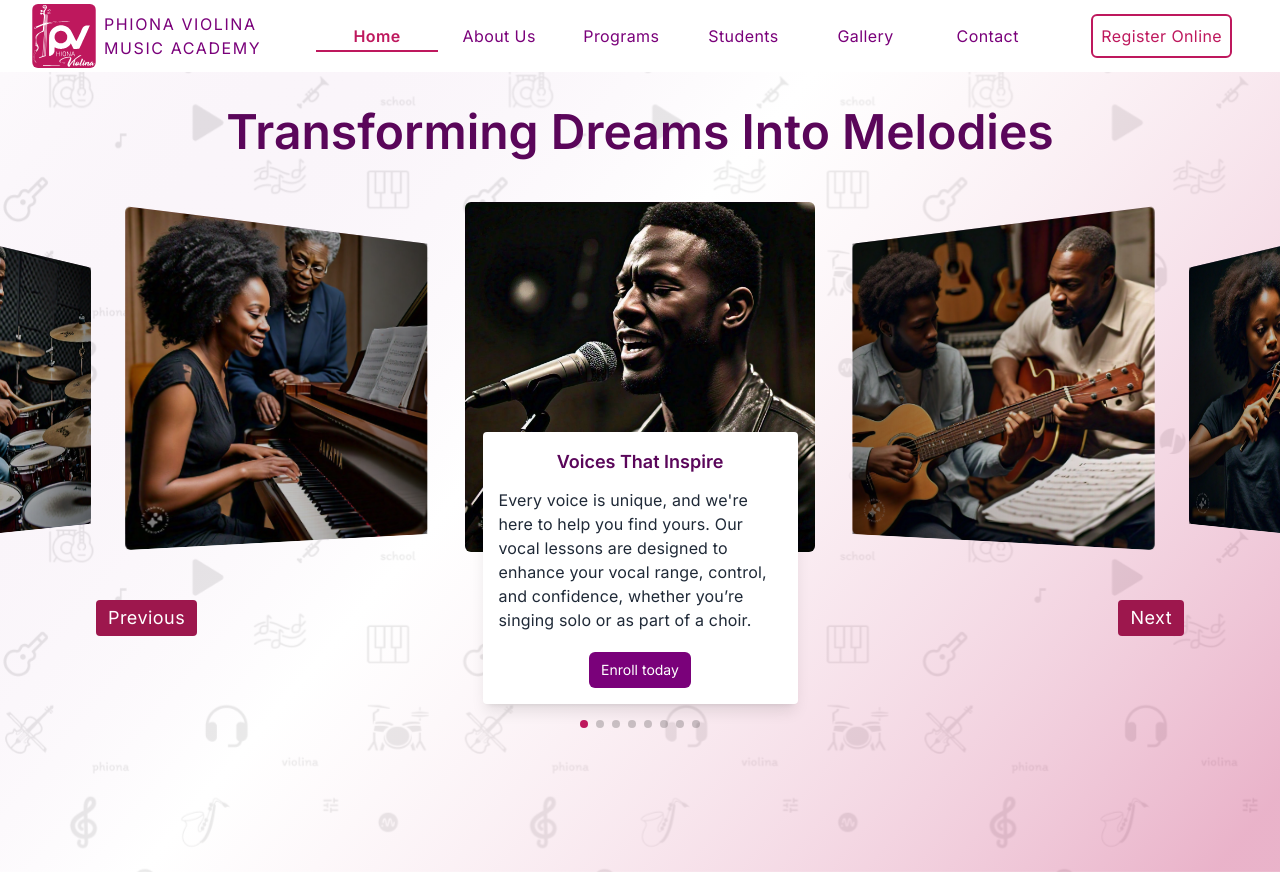
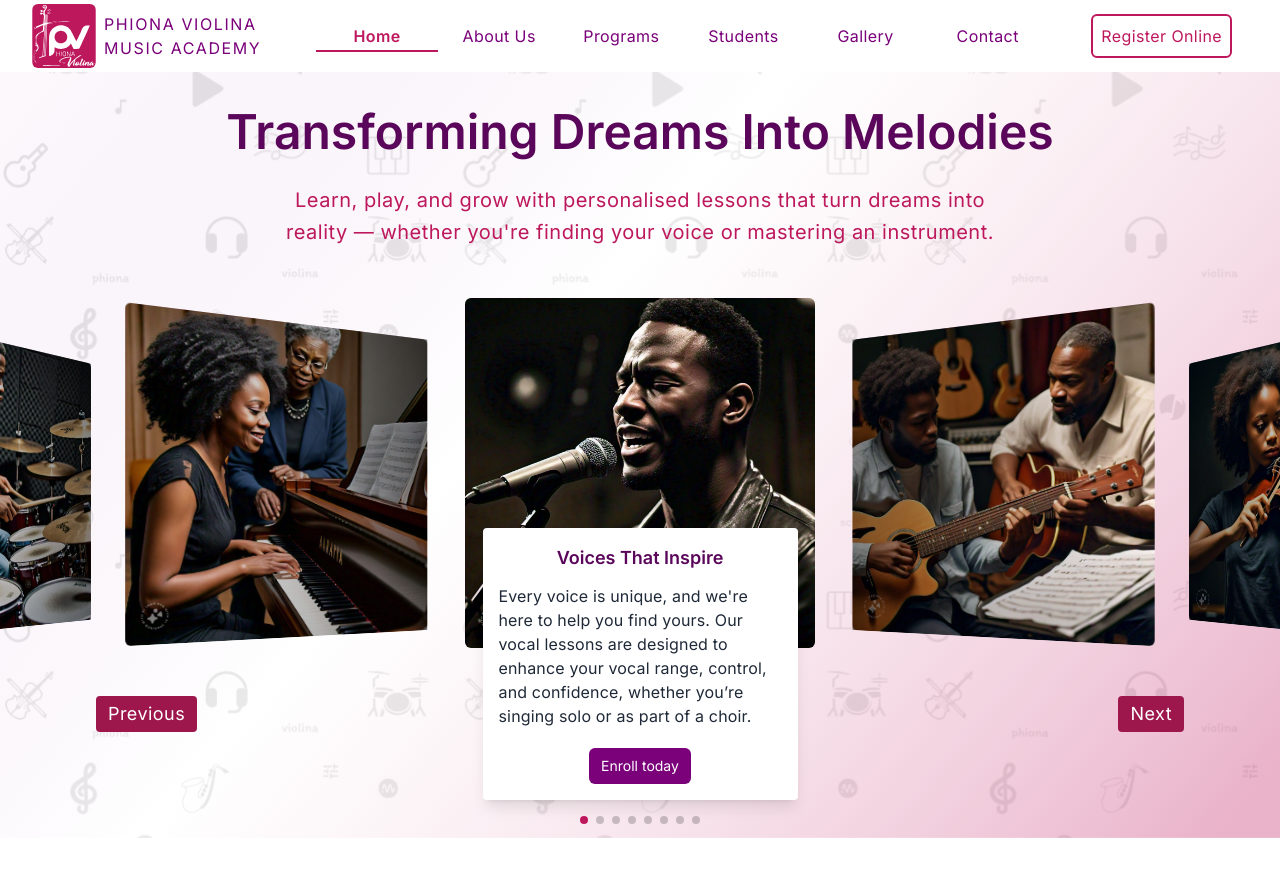
Before and after one commit to John-Kibirige/phiona-violina-music-academy, a React (Vite) app: page / in a window 1280 px wide. After the commit the page ends 838 px from the top, so only its background shows below. Built offline with nearby package versions, Linux system fonts and the light colour scheme.

Commit message:
add a subheading to the hero section heading

```diff
--- a/src/components/home/Hero.jsx
+++ b/src/components/home/Hero.jsx
@@ -109,10 +109,18 @@ const Hero = () => {
   const nextRef = useRef(null);
 
   return (
-    <section className="hero-container w-screen h-screen ">
-      <h1 className="font-league-spartan text-center font-semibold text-secondary-dark leading-10 px-4 text-3xl md:text-4xl lg:text-5xl lg:leading-10 mt-10">
-        Transforming Dreams Into Melodies
-      </h1>
+    <section className="hero-container w-screen h-fit ">
+      <div className="px-4 flex flex-col gap-4 sm:gap-5 md:gap-6 lg:gap-8 items-center">
+        <h1 className="font-league-spartan text-center font-semibold text-secondary-dark leading-10 text-3xl md:text-4xl lg:text-5xl lg:leading-10 mt-10">
+          Transforming Dreams Into Melodies
+        </h1>
+
+        <h2 className=" text-center text-primary sm:text-lg sm:w-4/5 lg:w-3/5 tracking-wide lg:leading-[32px]  md:text-xl lg:tet-2xl">
+          Learn, play, and grow with personalised lessons that turn dreams into
+          reality — whether you're finding your voice or mastering an
+          instrument.
+        </h2>
+      </div>
 
       <Swiper
         effect={'coverflow'}
--- a/tailwind.config.js
+++ b/tailwind.config.js
@@ -11,6 +11,7 @@ export default {
         primary: '#BE185D',
         'light-pink': '#fce7f3',
         'light-primary': '#DA4861',
+        'primary-dark': '#6F0632',
         secondary: '#7a017a',
         'secondary-dark': '#5a065a',
       },
```
